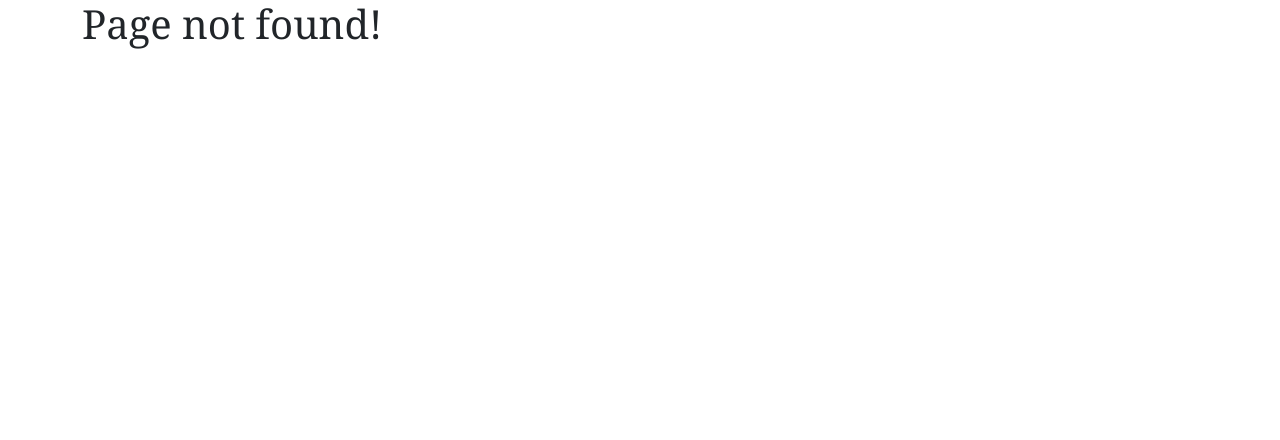
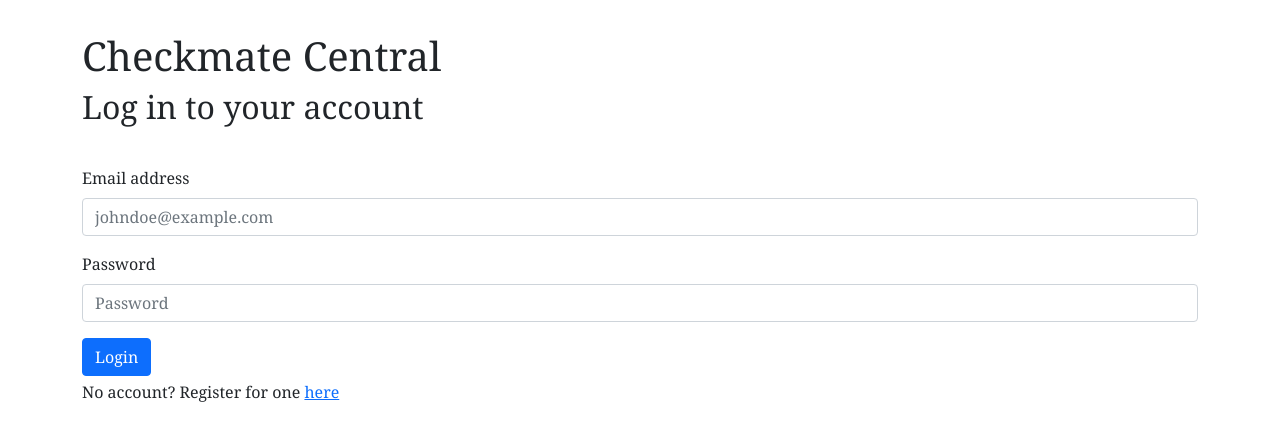
Before and after one commit to kahhong/checkmate-central, a React (Create React App) app in the folder src/main/frontend/checkmate-central-react/: page / in a window 1280 px wide. Before the commit this address had no page. Shown: the top 440 px of the page. Built offline with nearby package versions, Linux system fonts and the light colour scheme.

Commit message:
Set login page as /

```diff
--- a/src/main/frontend/checkmate-central-react/src/App.js
+++ b/src/main/frontend/checkmate-central-react/src/App.js
@@ -14,6 +14,7 @@ function App() {
     <BrowserRouter>
       <AuthProvider>
         <Routes>
+          <Route path="/" element={<Login />}></Route>
           <Route path="/*" element={<NotFoundPage />}></Route>
           <Route path="/login" element={<Login />}></Route>
           <Route path="/register" element={<Register />}></Route>
```
